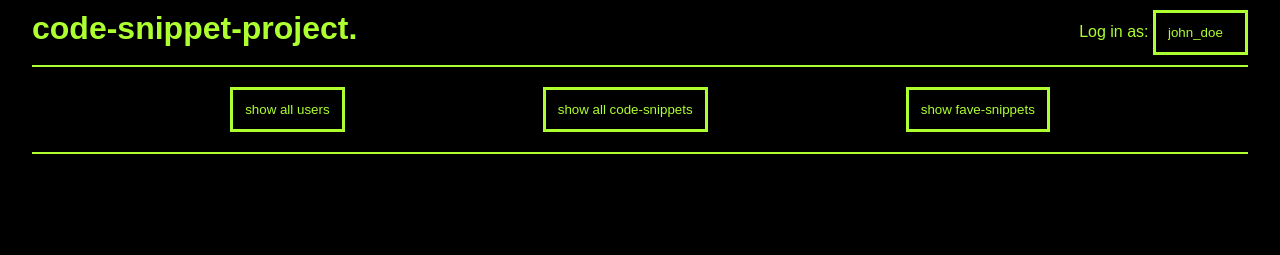
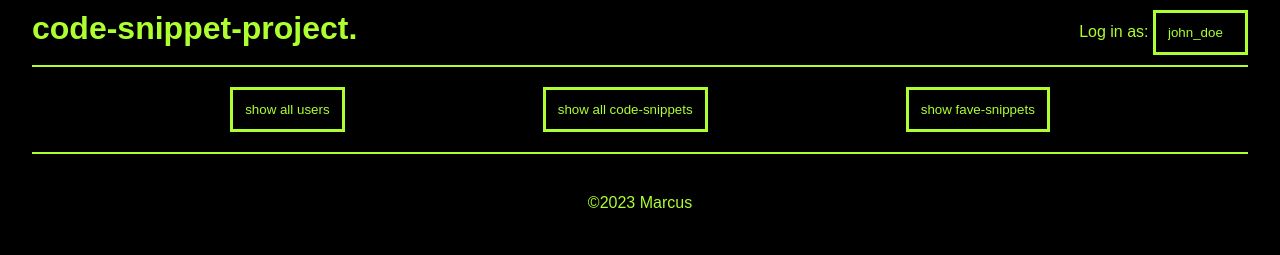
Before and after one commit to marcus-rk/code-snippet-api, a website: page public/index.html in a window 1280 px wide. Drawn offline with Linux system fonts and the light colour scheme.

Commit message:
Added simple footer text

```diff
--- a/public/index.html
+++ b/public/index.html
@@ -45,7 +45,7 @@
 </main>
 
 <footer>
-
+    <span>©2023 Marcus</span>
 </footer>
 
 <script src="js-src/faveCodeSnippet.js"></script>
--- a/public/style.css
+++ b/public/style.css
@@ -11,11 +11,11 @@
 
 body {
     display: flex;
+    flex-direction: column;
     justify-content: start;
     align-items: center;
-    height: 100dvh;
+    min-height: 100dvh;
     width: 100%;
-    flex-direction: column;
     background-color: black;
 }
 
@@ -90,3 +90,14 @@ li {
     border: 2px dotted yellowgreen;
     padding: 20px;
 }
+
+/*********************************************/
+/************ FOOTEr START *******************/
+/*********************************************/
+
+footer {
+    display: flex;
+    justify-content: center;
+    align-items: center;
+    padding: 40px;
+}
```
